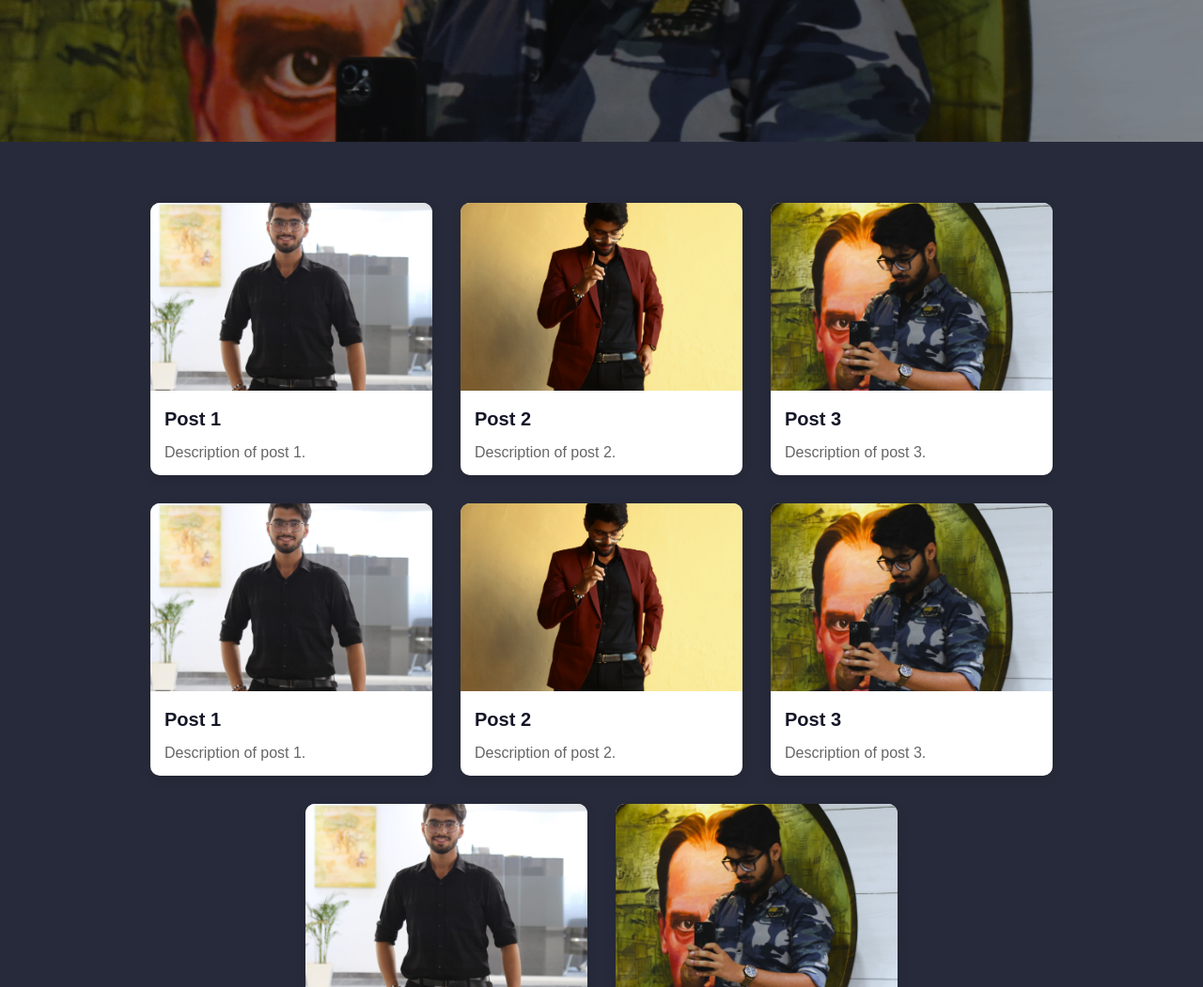
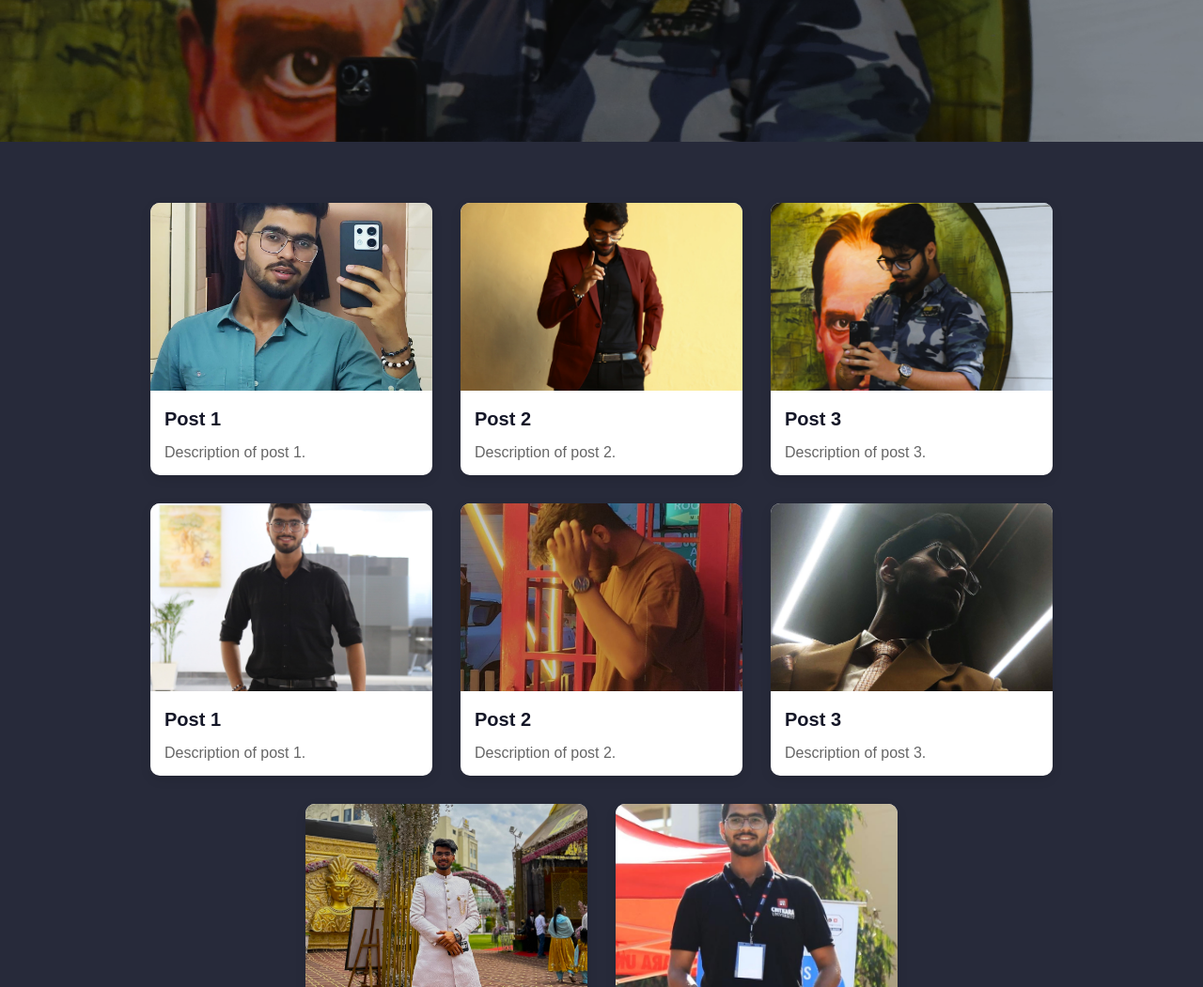
Before and after one commit to ANSH-KAUSHAL/Picstagram, a plain HTML site: page explore.html in a window 1280 px wide. Shown: the part 249-1300 px from the top of the page at 94% size. Drawn offline with Linux system fonts and the light colour scheme.

Commit message:
explore fotos

```diff
--- a/explore.html
+++ b/explore.html
@@ -184,7 +184,7 @@
     <!-- Posts Section -->
     <div class="posts">
         <div class="post">
-            <img src="./img/professional.JPG" alt="Post 1">
+            <img src="./img/blue.jpg" alt="Post 1">
             <h3>Post 1</h3>
             <p>Description of post 1.</p>
         </div>
@@ -204,22 +204,22 @@
             <p>Description of post 1.</p>
         </div>
         <div class="post">
-            <img src="./img/red coat.jpeg" alt="Post 2">
+            <img src="./img/brown.jpg" alt="Post 2">
             <h3>Post 2</h3>
             <p>Description of post 2.</p>
         </div>
         <div class="post">
-            <img src="./img/working.JPG" alt="Post 3">
+            <img src="./img/sexy.jpg" alt="Post 3">
             <h3>Post 3</h3>
             <p>Description of post 3.</p>
         </div>
         <div class="post">
-            <img src="./img/professional.JPG" alt="Post 1">
+            <img src="./img/shadi.jpg" alt="Post 1">
             <h3>Post 1</h3>
             <p>Description of post 1.</p>
         </div>
         <div class="post">
-            <img src="./img/working.JPG" alt="Post 3">
+            <img src="./img/stage.jpg" alt="Post 3">
             <h3>Post 3</h3>
             <p>Description of post 3.</p>
         </div>
```
Also changed, not shown: img/blue.jpg (added), img/brown.jpg (added), img/sexy.jpg (added), img/shadi.jpg (added), img/stage.jpg (added), messages.html (added).
